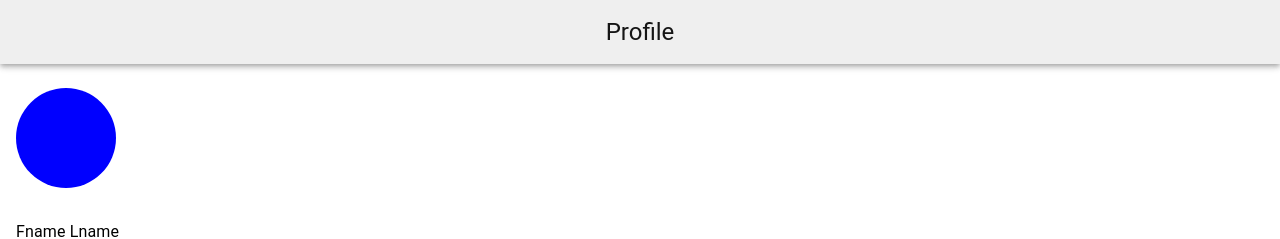
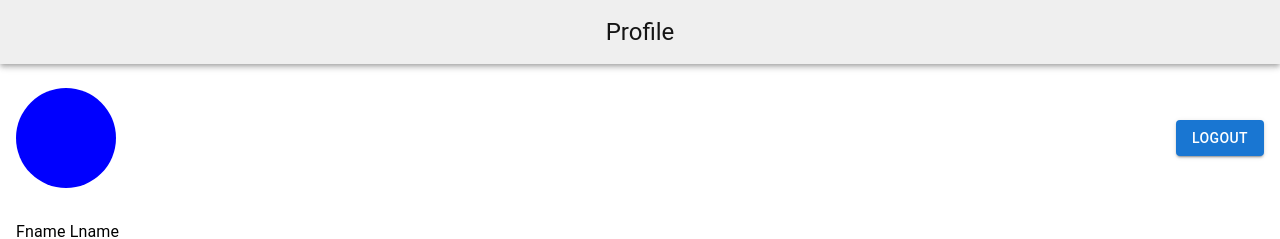
Before and after one commit to AvishayDev/Instagram, a React (Create React App) app in the folder frontend/: page /profile in a window 1280 px wide. Shown: the top 239 px of the page. Built offline with nearby package versions, Linux system fonts and the light colour scheme.

Commit message:
add logout button

```diff
--- a/frontend/src/pages/Profile.tsx
+++ b/frontend/src/pages/Profile.tsx
@@ -1,4 +1,4 @@
-import { Box, Stack, Typography, ImageList, ImageListItem } from "@mui/material";
+import { Box, Stack, Typography, ImageList, ImageListItem, Button } from "@mui/material";
 import { DEMO_PROFILE_IMAGES } from "../consts/demoData";
 
 
@@ -7,6 +7,7 @@ function Profile() {
 
         <Stack width='100vw'>
                 <Stack spacing={4} alignItems='flex-start' padding={2}>
+                    <Stack direction='row' width='100%' alignItems='center' justifyContent='space-between'>
                         <Box
                                 component='div'
                                 sx={{
@@ -15,6 +16,12 @@ function Profile() {
                                     bgcolor:'blue',
                                     borderRadius:'100%'
                                 }}/>
+
+                        <Button
+                            variant="contained">
+                            Logout
+                        </Button>
+                    </Stack>
 
                     <Stack alignItems='flex-start'>
                         <Typography>Fname Lname</Typography>
```
Lines whose indentation alone changed are shown as unchanged.
